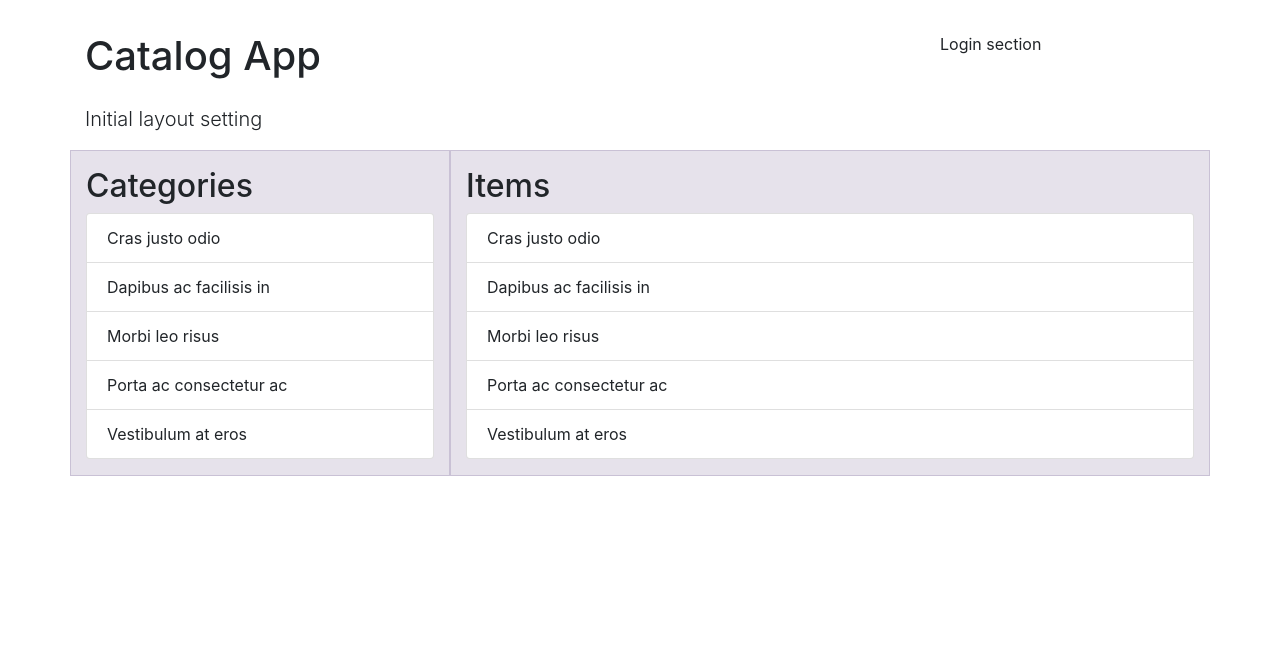
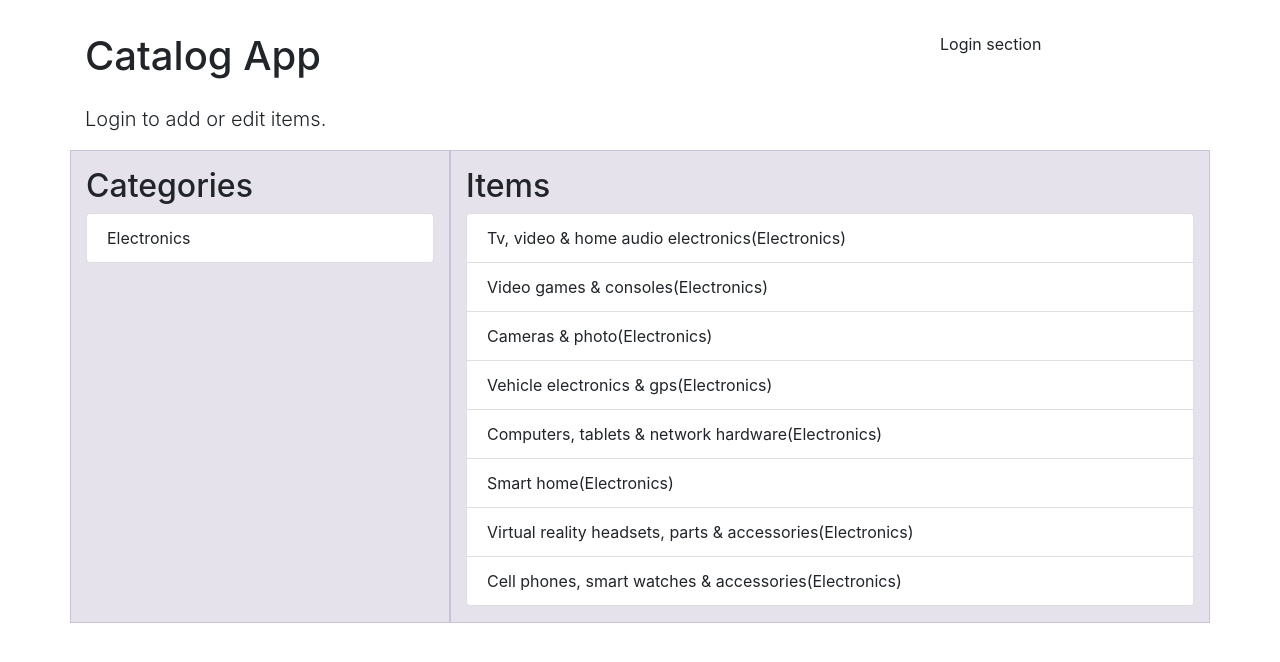
Before and after one commit to brokolidev/catalog, a Flask app: page / in a window 1280 px wide. Shown: the top 662 px of the page. Run offline with Flask 2, Linux system fonts and the light colour scheme; some libraries are stand-ins or nearby versions.

Commit message:
load sample data and edited some db settings

```diff
--- a/app.py
+++ b/app.py
@@ -1,13 +1,22 @@
 from flask import Flask, render_template, request, url_for, redirect, flash, jsonify
 from sqlalchemy import create_engine
 from sqlalchemy.orm import sessionmaker
+from database_setup import Category, CategoryItem, Base
 app = Flask(__name__)
+
+engine = create_engine('sqlite:///category.db')
+Base.metadata.bind = engine
+
+DBSession = sessionmaker(bind=engine)
+session = DBSession()
 
 # Restaurant CRUD
 @app.route('/')
-def showCatalog():
+def showAll():
     title = "Welcome to Item Catalog Website"
-    return render_template('index.html', title=title)
+    categories = session.query(Category).all()
+    recentItems = session.query(CategoryItem).order_by(CategoryItem.datetime.desc()).limit(10)
+    return render_template('index.html', title=title, categories=categories, recentItems=recentItems)
 
 
 if __name__ == '__main__':
--- a/database_setup.py
+++ b/database_setup.py
@@ -1,5 +1,5 @@
 import sys
-from sqlalchemy import Column, ForeignKey, Integer, String
+from sqlalchemy import Column, ForeignKey, Integer, String, DateTime, func
 from sqlalchemy.ext.declarative import declarative_base
 from sqlalchemy.orm import relationship
 from sqlalchemy import create_engine
@@ -28,6 +28,7 @@ class CategoryItem(Base):
     id = Column(Integer, primary_key=True)
     name = Column(String(80), nullable=False)
     description = Column(String(250))
+    datetime = Column(DateTime, default=func.now())
     category_id = Column(Integer, ForeignKey('category.id'))
     category = relationship(Category)
 
--- a/samplecategory.py
+++ b/samplecategory.py
@@ -22,12 +22,6 @@ session = DBSession()
 electronics = Category(name="electronics")
 
 session.add(electronics)
-session.commit()
-
-item = CategoryItem(name="Virtual Reality Headsets, Parts & Accessories", description="Virtual Reality Headsets, Parts & Accessories",
-                     category=electronics)
-
-session.add(item)
 session.commit()
 
 item = CategoryItem(name="Virtual Reality Headsets, Parts & Accessories", description="Virtual Reality Headsets, Parts & Accessories",
--- a/templates/index.html
+++ b/templates/index.html
@@ -14,28 +14,23 @@
           </div>
         </div>
 
-        <p class="lead">Initial layout setting</p>
-
+        <p class="lead">Login to add or edit items.</p>
 
       <div class="row">
         <div class="col-4 decorated_list">
             <h2>Categories</h2>
             <ul class="list-group">
-                <li class="list-group-item">Cras justo odio</li>
-                <li class="list-group-item">Dapibus ac facilisis in</li>
-                <li class="list-group-item">Morbi leo risus</li>
-                <li class="list-group-item">Porta ac consectetur ac</li>
-                <li class="list-group-item">Vestibulum at eros</li>
+            {% for category in categories %}
+                <li class="list-group-item">{{category.name|capitalize}}</li>
+            {% endfor %}
             </ul>
         </div>
         <div class="col-8 decorated_list">
             <h2>Items</h2>
             <ul class="list-group">
-                <li class="list-group-item">Cras justo odio</li>
-                <li class="list-group-item">Dapibus ac facilisis in</li>
-                <li class="list-group-item">Morbi leo risus</li>
-                <li class="list-group-item">Porta ac consectetur ac</li>
-                <li class="list-group-item">Vestibulum at eros</li>
+            {% for item in recentItems %}
+                <li class="list-group-item">{{item.name|capitalize}}({{item.category.name|capitalize}})</li>
+            {% endfor %}
             </ul>
         </div>
       </div>
```
Also changed, not shown: category.db, 1 other file.
